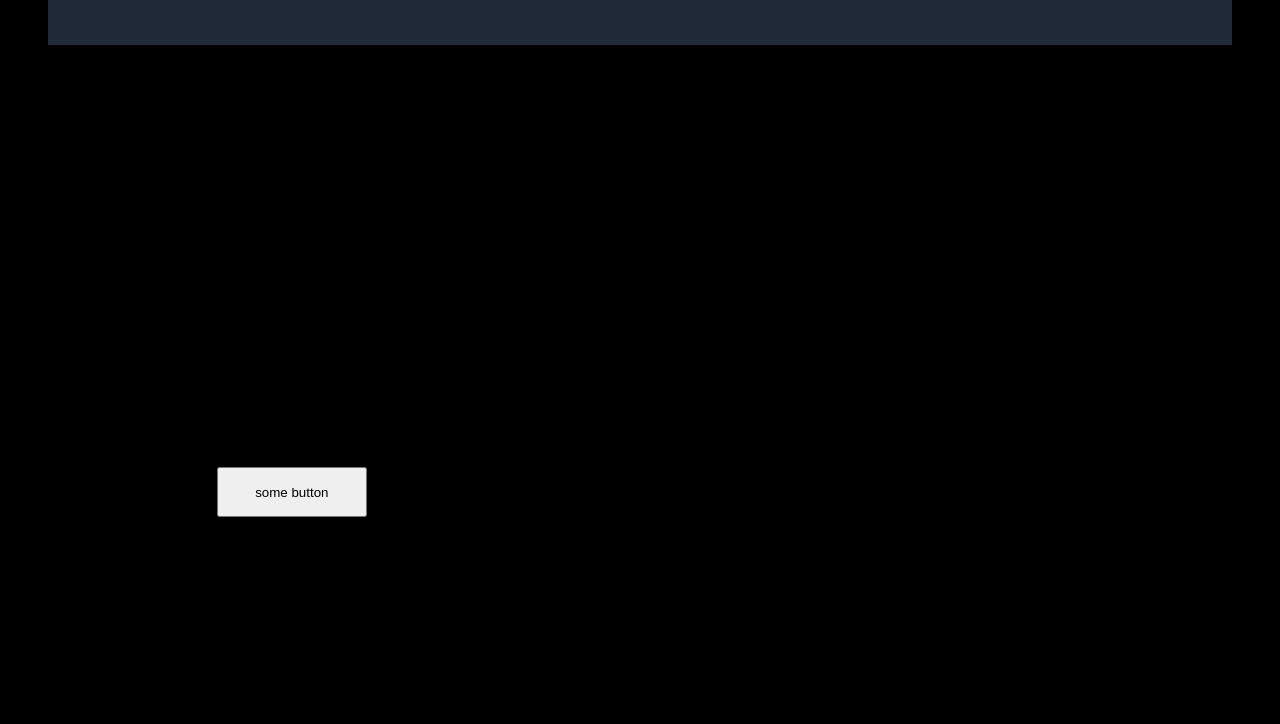
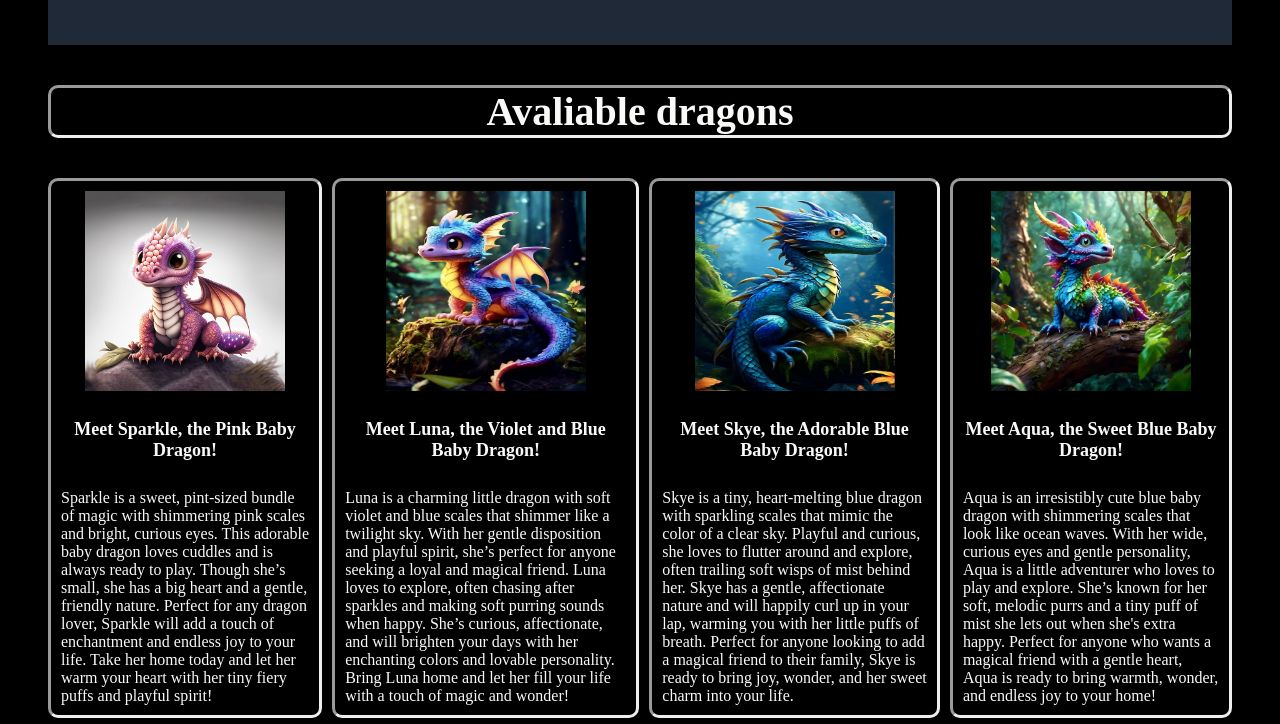
Before and after one commit to Necropop/landing_page, a plain HTML site: page index.html in a window 1280 px wide. Shown: the part 636-1360 px from the top of the page. Before the commit the page ends 1261 px from the top, so only its background shows below. Drawn offline with Linux system fonts and the light colour scheme.

Commit message:
update to content 2 section

```diff
--- a/index.html
+++ b/index.html
@@ -23,26 +23,32 @@
             <button> Adoption Form </button>
             </div>
         </div>
-                <img class= "dragon-1" src="./img/content_1_babdragon.jpg" alt="Dragon with wings spread open" hight="500px" width="500px">
+                <img class= "dragon-1" src="./img/content_1_babdragon.jpg" alt="Cute blue baby dragon" hight="500px" width="500px">
         </div>
         <div class="content-2">
-            <p class="content-2-subheader">content 2 subheader</p>
-                <div class="content-2-img&disc">
+            <p class="content-2-subheader">Avaliable dragons</p>
+                <div class="content-2-img_disc">
                     <div class="group-1">
-                        <img> image1
-                        <p class="1">image disc</p>
+                        <img class="content_2_img_1" src="./img/content_2_baby_dragon_1.jpg" height="200px" width="200px">
+                        <p class="disc_1_header">Meet Sparkle, the Pink Baby Dragon!</p>
+                        <p class="content_2_disc_1">
+                            Sparkle is a sweet, pint-sized bundle of magic with shimmering pink scales and bright, curious eyes. This adorable baby dragon loves cuddles and is always ready to play. Though she’s small, she has a big heart and a gentle, friendly nature. Perfect for any dragon lover, Sparkle will add a touch of enchantment and endless joy to your life. Take her home today and let her warm your heart with her tiny fiery puffs and playful spirit!
+                        </p>
                     </div>
-                    <div class="group-1">
-                        <img> image2
-                        <p class="1">image disc</p>
+                    <div class="group-2">
+                        <img class="content_2_img_2" src="./img/content_2_baby_dragon_2.jpg" height="200px" width="200px">
+                        <p class="disc_2_header">Meet Luna, the Violet and Blue Baby Dragon!</p>
+                        <p class="content_2_disc_2">Luna is a charming little dragon with soft violet and blue scales that shimmer like a twilight sky. With her gentle disposition and playful spirit, she’s perfect for anyone seeking a loyal and magical friend. Luna loves to explore, often chasing after sparkles and making soft purring sounds when happy. She’s curious, affectionate, and will brighten your days with her enchanting colors and lovable personality. Bring Luna home and let her fill your life with a touch of magic and wonder!</p>
                     </div>
-                    <div class="group-1">
-                        <img> image3
-                        <p class="1">image disc</p>
+                    <div class="group-3">
+                        <img class="content_2_img_3" src="./img/content_2_baby_dragon_3.jpg" height="200px" width="200px">
+                        <p class="disc_3_header">Meet Skye, the Adorable Blue Baby Dragon!</p>
+                        <p class="content_2_disc_3"> Skye is a tiny, heart-melting blue dragon with sparkling scales that mimic the color of a clear sky. Playful and curious, she loves to flutter around and explore, often trailing soft wisps of mist behind her. Skye has a gentle, affectionate nature and will happily curl up in your lap, warming you with her little puffs of breath. Perfect for anyone looking to add a magical friend to their family, Skye is ready to bring joy, wonder, and her sweet charm into your life.</p>
                     </div>
-                    <div class="group-1">
-                        <img> image4
-                        <p class="1">image disc</p>
+                    <div class="group-4">
+                        <img class="content_2_img_4" src="./img/content_2_baby_dragon_4.jpg" height="200px" width="200px">
+                        <p class="disc_4_header">Meet Aqua, the Sweet Blue Baby Dragon!</p>
+                        <p class="content_2_disc_4"> Aqua is an irresistibly cute blue baby dragon with shimmering scales that look like ocean waves. With her wide, curious eyes and gentle personality, Aqua is a little adventurer who loves to play and explore. She’s known for her soft, melodic purrs and a tiny puff of mist she lets out when she's extra happy. Perfect for anyone who wants a magical friend with a gentle heart, Aqua is ready to bring warmth, wonder, and endless joy to your home!</p>
                     </div>
                 </div>
         </div>
--- a/stylesheet.css
+++ b/stylesheet.css
@@ -4,7 +4,10 @@ body{
     margin-left:48px;
     margin-right:48px;
     background-color: black;
+}
 
+p{
+    color:#f9faf8;
 }
 
 ul{
@@ -28,8 +31,9 @@ ul{
 }
 
 li{
-    padding-left: 10px;
-    padding-right:10px;
+    padding-left: 20px;
+    padding-right:20px;
+    font-size: 18px;
 }
 
 .header-links{
@@ -94,3 +98,46 @@ button{
     height: 50px;
     width: 150px;
 }
+
+.content-2-subheader{
+    display: flex;
+    justify-content: center;
+    font-size: 40px;
+    font-weight: 900;
+    border-style: inset;
+    border-radius: 10px;
+}
+
+.content-2-img_disc{
+    display: flex;
+    justify-content: space-around;
+    gap:10px;
+}
+
+.group-1, .group-2, .group-3, .group-4{
+    display: flex;
+    flex-direction: column;
+    border-style: inset;
+    border-radius: 10px;
+}
+
+.content_2_img_1, .content_2_img_2, .content_2_img_3, .content_2_img_4{
+    display: flex;
+    align-self: center;
+    margin:10px;
+}
+
+.disc_1_header, .disc_2_header, .disc_3_header, .disc_4_header{
+    font-size: 18px;
+    font-weight: 800;
+    text-align: center;
+    margin-left: 10px;
+    margin-right: 10px;
+}
+
+.content_2_disc_1, .content_2_disc_2, .content_2_disc_3, .content_2_disc_4{
+    display: flex;
+    flex-direction: column;
+    margin: 10px;
+
+}
```
Also changed, not shown: img/content_2_baby_dragon_1.jpg (added), img/content_2_baby_dragon_2.jpg (added), img/content_2_baby_dragon_3.jpg (added), img/content_2_baby_dragon_4.jpg (added).
